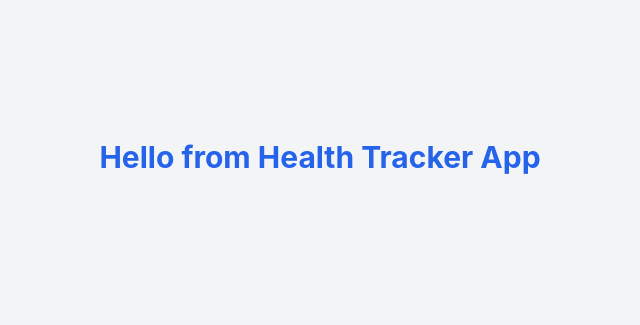
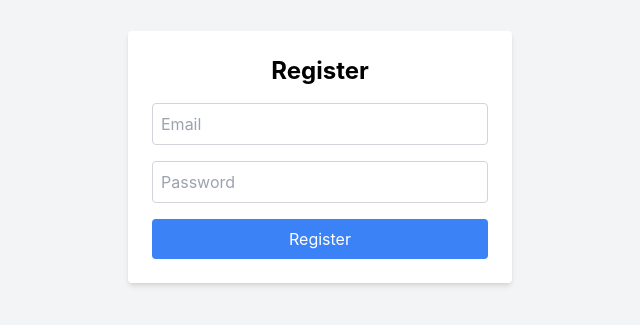
Before and after one commit to BykMoni/Patient-Health-Tracker-PWA-, a React (Create React App) app in the folder healthtrack/: page / in a window 1280 px wide. Shown: the part 243-568 px from the top of the page, without its empty margins (320-960 px from the left). Built offline with nearby package versions, Linux system fonts and the light colour scheme.

Commit message:
Register Page started

```diff
--- a/healthtrack/src/App.js
+++ b/healthtrack/src/App.js
@@ -1,13 +1,9 @@
-// src/App.js
-
-import React from 'react';
+import Register from './pages/Register';
 
 function App() {
   return (
-    <div className="flex items-center justify-center min-h-screen bg-gray-100">
-      <h1 className="text-3xl font-bold text-blue-600">
-        Hello from Health Tracker App
-      </h1>
+    <div className="App">
+      <Register />
     </div>
   );
 }
--- a/healthtrack/src/firebase.js
+++ b/healthtrack/src/firebase.js
@@ -1,29 +1,19 @@
 // src/firebase.js
+import { initializeApp } from "firebase/app";
+import { getAuth } from "firebase/auth";
 
-// Import core Firebase SDK
-import { initializeApp } from "firebase/app";
-import { getAnalytics } from "firebase/analytics";
-import { getAuth } from "firebase/auth";
-import { getFirestore } from "firebase/firestore";
-
-// Your Firebase configuration
 const firebaseConfig = {
   apiKey: "AIzaSyBCljul9ehN2MKvwQAG-JkWK_WVT8VuPQ0",
   authDomain: "health-tracker-99f65.firebaseapp.com",
   projectId: "health-tracker-99f65",
-  storageBucket: "health-tracker-99f65.firebasestorage.app",
+  storageBucket: "health-tracker-99f65.appspot.com",
   messagingSenderId: "551201413398",
   appId: "1:551201413398:web:40049fa7dffebe35595837",
   measurementId: "G-5B7S9DF4PH"
 };
 
-// Initialize Firebase
+// Initialize Firebase once
 const app = initializeApp(firebaseConfig);
-const analytics = getAnalytics(app);
 
-// Initialize services
-const auth = getAuth(app);
-const db = getFirestore(app);
-
-// Export initialized services
-export { app, auth, db, analytics };
+// Export auth service
+export const auth = getAuth(app);
--- a/healthtrack/src/pages/Register.jsx
+++ b/healthtrack/src/pages/Register.jsx
@@ -0,0 +1,54 @@
+// src/pages/Register.jsx
+import React, { useState } from "react";
+import { createUserWithEmailAndPassword } from "firebase/auth";
+import { auth } from "../firebase"; // Correctly import the already initialized auth
+
+const Register = () => {
+  const [email, setEmail] = useState("");
+  const [password, setPassword] = useState("");
+
+  const handleRegister = async (e) => {
+    e.preventDefault();
+    try {
+      await createUserWithEmailAndPassword(auth, email, password);
+      alert("User registered successfully!");
+    } catch (error) {
+      alert(error.message);
+    }
+  };
+
+  return (
+    <div className="flex justify-center items-center h-screen bg-gray-100">
+      <form
+        onSubmit={handleRegister}
+        className="bg-white p-6 rounded shadow-md w-full max-w-sm"
+      >
+        <h2 className="text-2xl font-bold mb-4 text-center">Register</h2>
+        <input
+          type="email"
+          placeholder="Email"
+          className="w-full p-2 mb-4 border border-gray-300 rounded"
+          value={email}
+          onChange={(e) => setEmail(e.target.value)}
+          required
+        />
+        <input
+          type="password"
+          placeholder="Password"
+          className="w-full p-2 mb-4 border border-gray-300 rounded"
+          value={password}
+          onChange={(e) => setPassword(e.target.value)}
+          required
+        />
+        <button
+          type="submit"
+          className="w-full bg-blue-500 text-white p-2 rounded hover:bg-blue-600"
+        >
+          Register
+        </button>
+      </form>
+    </div>
+  );
+};
+
+export default Register;
```
Also changed, not shown: 1 other file (tests, documents, lock files or other folders).
